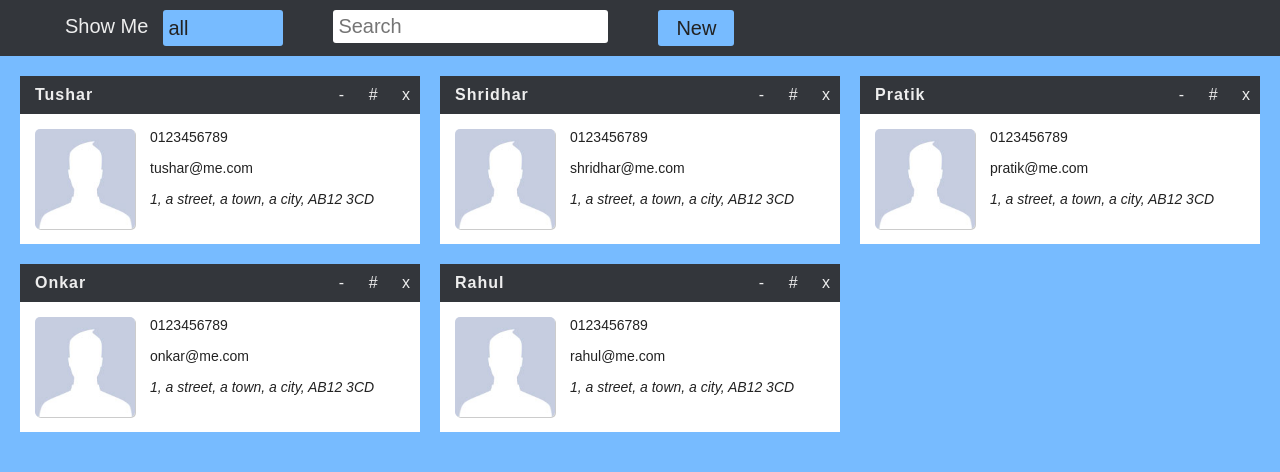
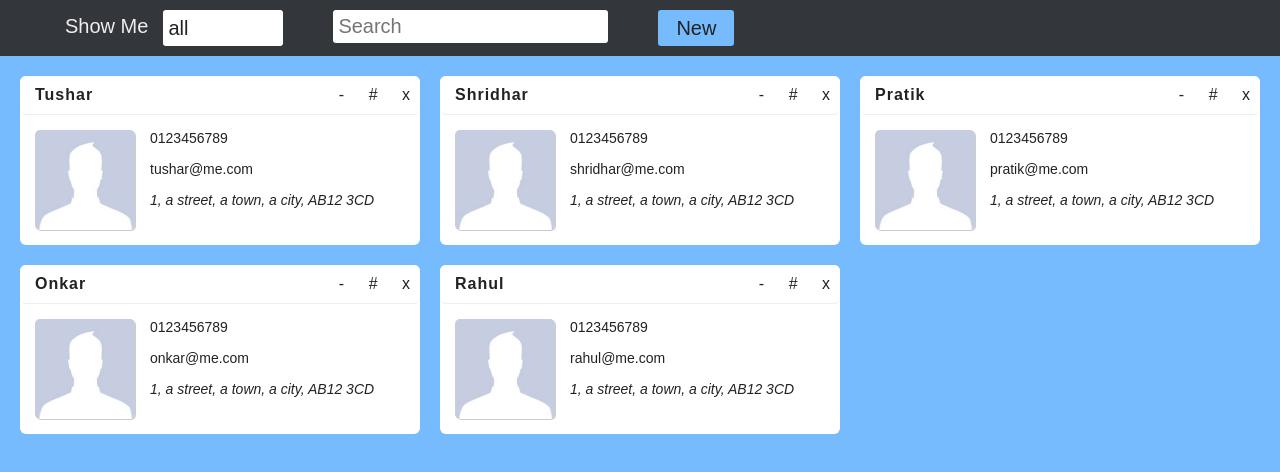
Before and after one commit to Tushkiz/contacts-manager, a plain HTML site: page index.html in a window 1280 px wide. Drawn offline with Linux system fonts and the light colour scheme.

Commit message:
color blending

```diff
--- a/stylesheets/style.css
+++ b/stylesheets/style.css
@@ -21,7 +21,7 @@ display: block;
 }
 a:hover,
 a:active,
-input {
+input, select {
 outline: 0;
 }
 
@@ -30,7 +30,7 @@ outline: 0;
 .card {
 background-color: #FFFFFF;
 width: 400px;
-
+border-radius: 6px;
 margin: 20px 0 0 20px;
 float: left;
 }
@@ -42,9 +42,11 @@ clear: both;
 
 /* header styles */
 .header {
-background-color: #33363B;
-color: #eee;
+border-radius: 6px;
+background-color: #FFF;
+color: #222;
 overflow: hidden;
+border-bottom: 1px solid #eee;
 }
 .header h4 {
 padding: 10px 0 10px 15px;
@@ -60,7 +62,7 @@ float: right;
 display: inline-block;
 }
 .controls li a {
-color: #eee;
+color: #222;
 border-top: 3px solid transparent;
 padding: 7px 10px;
 }
@@ -68,8 +70,9 @@ padding: 7px 10px;
 .controls li a:hover {
 border-top: 3px solid #F45E5F;
 }
+
+
 /* info styles */
-
 .info {
 }
 
@@ -126,7 +129,7 @@ header:after {
 }
 
 .top-bar .filter select {
-	background: #7bf;
+	background: #fff;
 	width: 150px;
 	padding-left: 5px;
 	margin-left: 10px;
@@ -158,7 +161,7 @@ header:after {
 	margin-left: 50px;
 }
 
-.top-bar a:hover, .top-bar select:hover {
+.top-bar a:hover {
 	background-color: #8cf;
 }
 
@@ -213,11 +216,11 @@ display: none;
 /* ---------------- */
 
 ::-moz-selection {
-	background-color: #33363B;
-	color: #EEE;
+	background-color: #EEE;
+	color: #222;
 }
 
 ::selection {
-	background-color: #33363B;
-	color: #EEE;
+	background-color: #EEE;
+	color: #222;
 }
```
